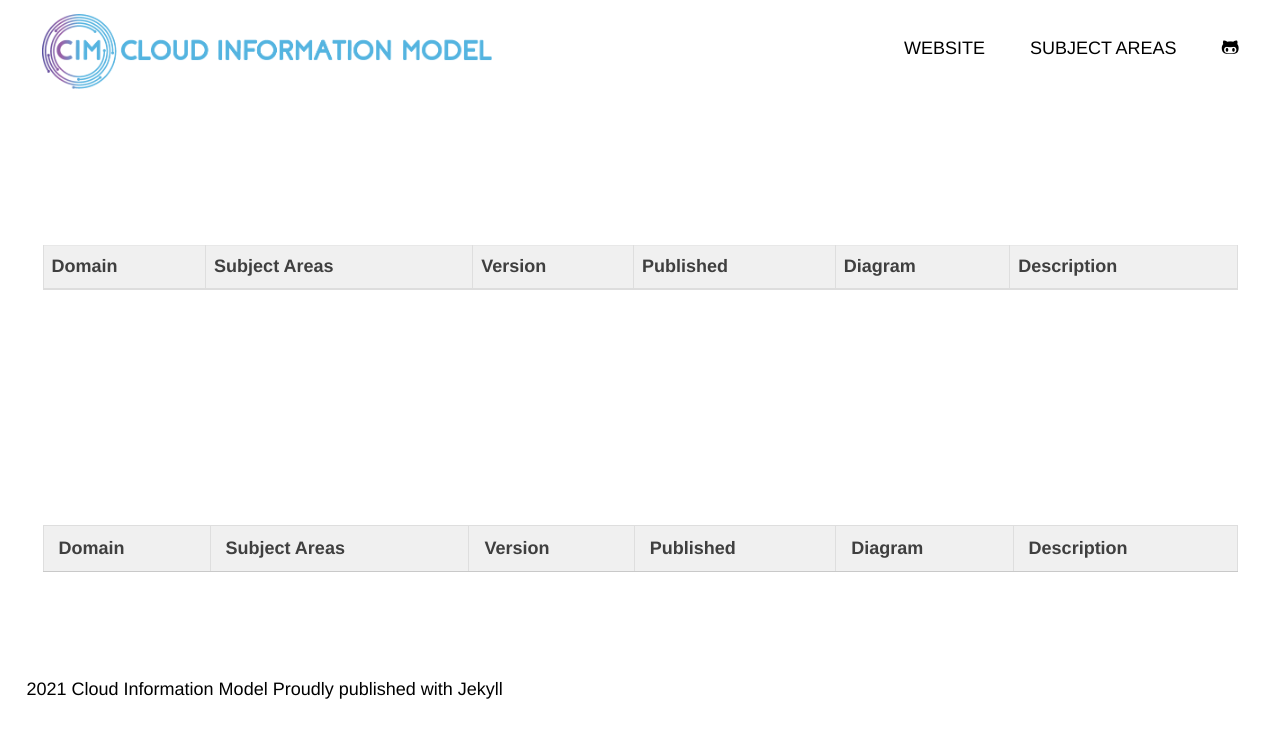
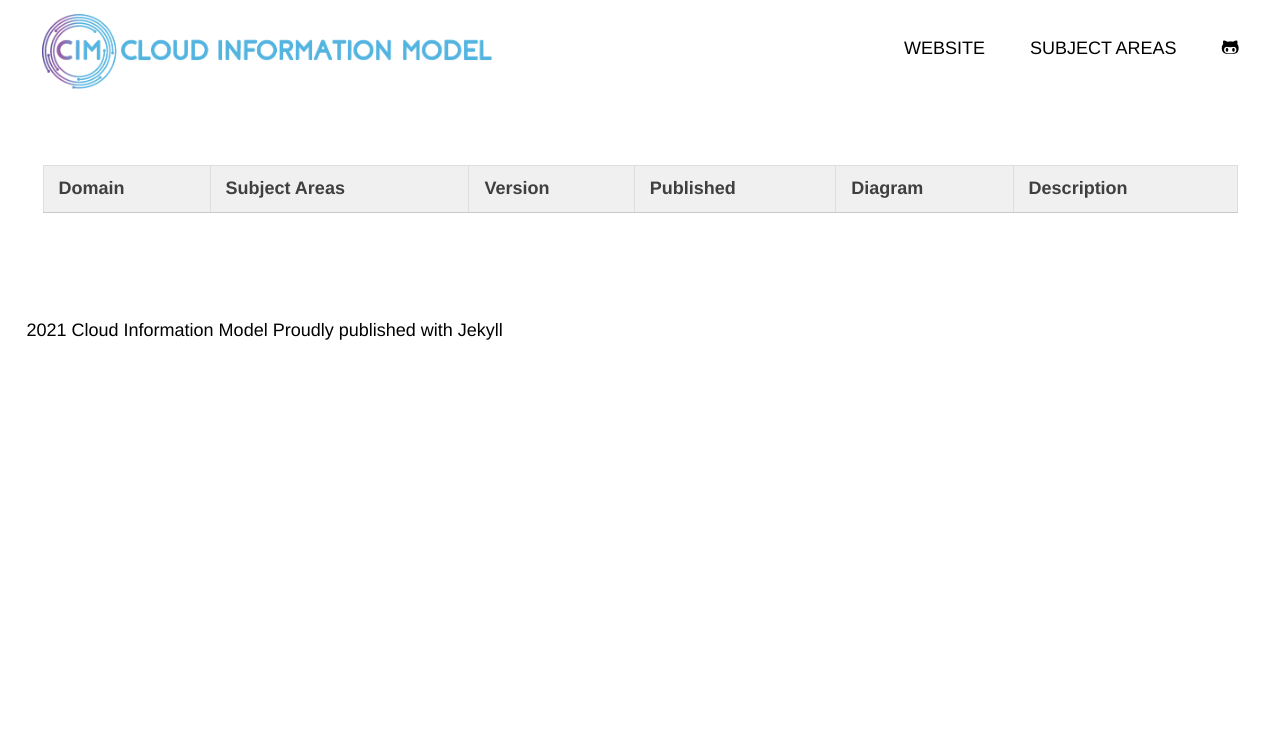
Before and after one commit to standards-hub/cim_github_pages, a Jekyll site: the page built from table.markdown, in a window 1280 px wide. Shown: the top 738 px of the page. Built offline with Jekyll 4.4.1, drawn with Linux system fonts in a browser that asks for light colours; nearby versions of some CDN libraries; some web fonts are replaced.

Commit message:
Update post.html

```diff
--- a/_layouts/post.html
+++ b/_layouts/post.html
@@ -43,41 +43,13 @@
           </div>
           <div class="navbar-collapse collapse" id="navbar">
             <ul class="nav navbar-nav">
-                <li><a class="page-link" href="https://open-manufacturing.org" target="_blank" style="color: #000">Website</a></li>
+                <li><a class="page-link" href="https://cloudinformationmodel.org" target="_blank" style="color: #000">Website</a></li>
                 <li><a class="page-link" href="https://standards-hub.github.io/cim_github_pages/table" style="color: #000">Subject Areas</a></li>
-                <li><a class="page-link" target="_blank" href="https://github.com/OpenManufacturingPlatform"><i class="fab fa-github-alt" style="color: #000"></i></a></li>
-
+                <li><a class="page-link" target="_blank" href="https://github.com/standards-hub/cim_github_pages"><i class="fab fa-github-alt" style="color: #000"></i></a></li>
             </ul>
         </div>
       </div>
   </nav>
-<body onload="myFunction()">
-  <div class="page-content">
-    <div class="wrapper">
-
-  </div>
-</div>
-
-<div class="home">
-  <div class="tier">
-    <div class="container">
-        <table class="table" >
-            <thead>
-              <tr>
-                <th scope="col">Domain</th>
-                <th scope="col">Subject Areas</th>
-                <th scope="col">Version</th>
-                <th scope="col">Published</th>
-                <th scope="col">Diagram</th>
-                <th scope="col">Description</th>
-              </tr>
-            </thead>
-            <tbody id="con">
-            </tbody>
-          </table>
-    </div>
-    </div>
-  </div>
 
 <body onload="myFunction()">
   <div class="page-content">
```
